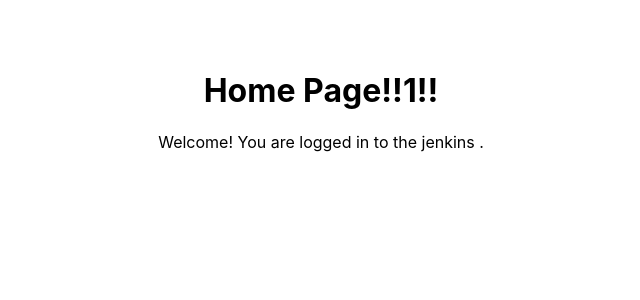
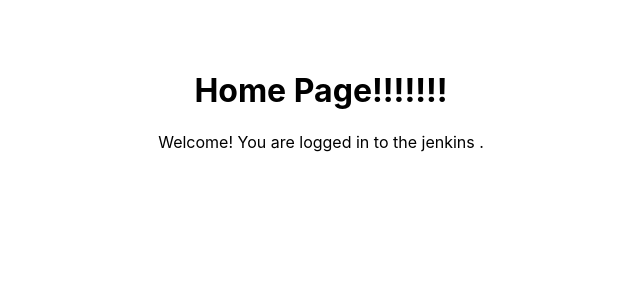
Before and after one commit to zubia49/Mid_Devops, a React (Create React App) app: page /home in a window 1280 px wide. Shown: the top 300 px of the page, without its empty margins (319-959 px from the left). Built offline with nearby package versions, Linux system fonts and the light colour scheme.

Commit message:
Changed in jenkins pipeline to check again

```diff
--- a/src/pages/home.js
+++ b/src/pages/home.js
@@ -3,7 +3,7 @@
 function Home() {
   return (
     <div style={{textAlign:"center", padding:"50px"}}>
-      <h1>Home Page!!1!!</h1>
+      <h1>Home Page!!!!!!!</h1>
       <p>Welcome! You are logged in to the jenkins .</p>
     </div>
   );
```
